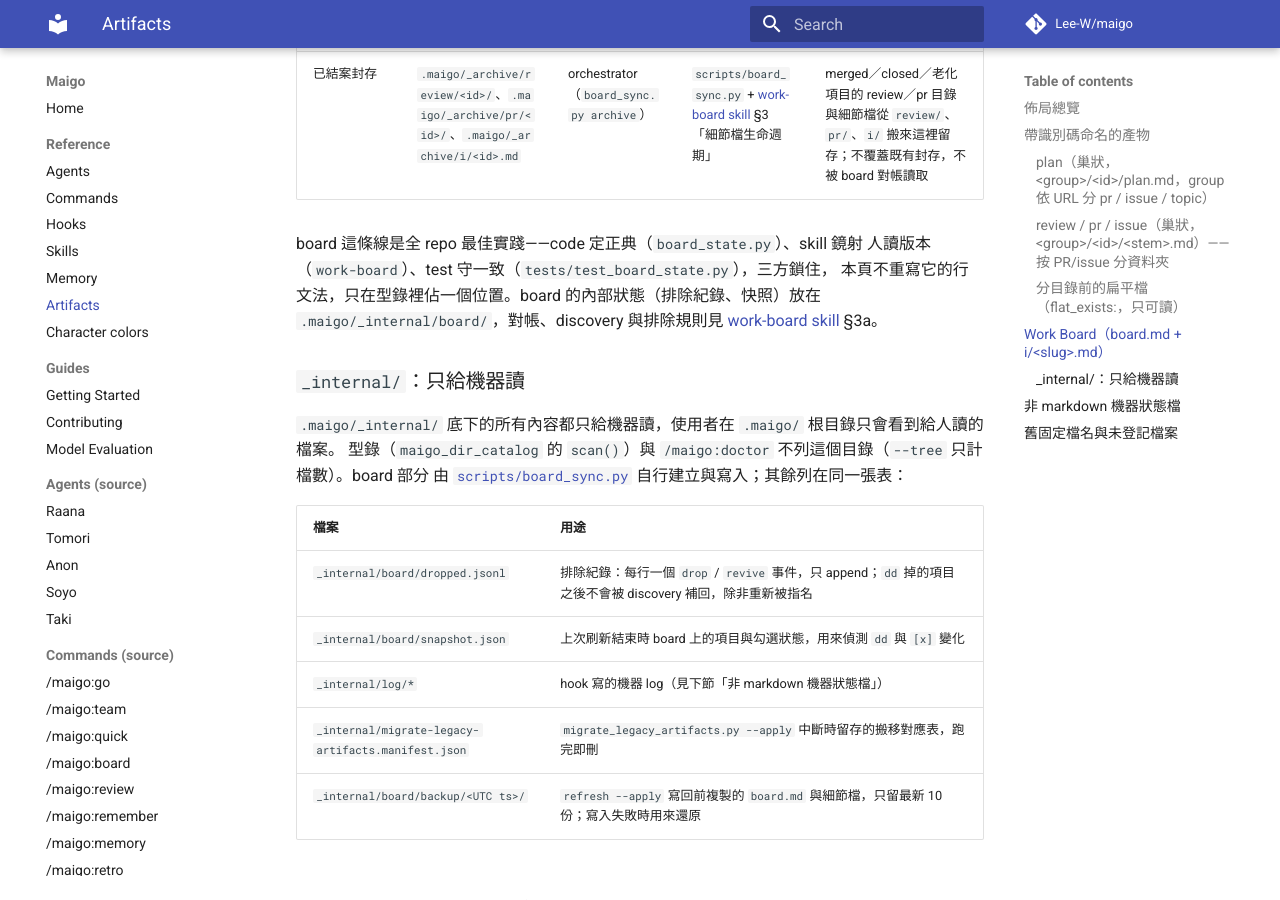
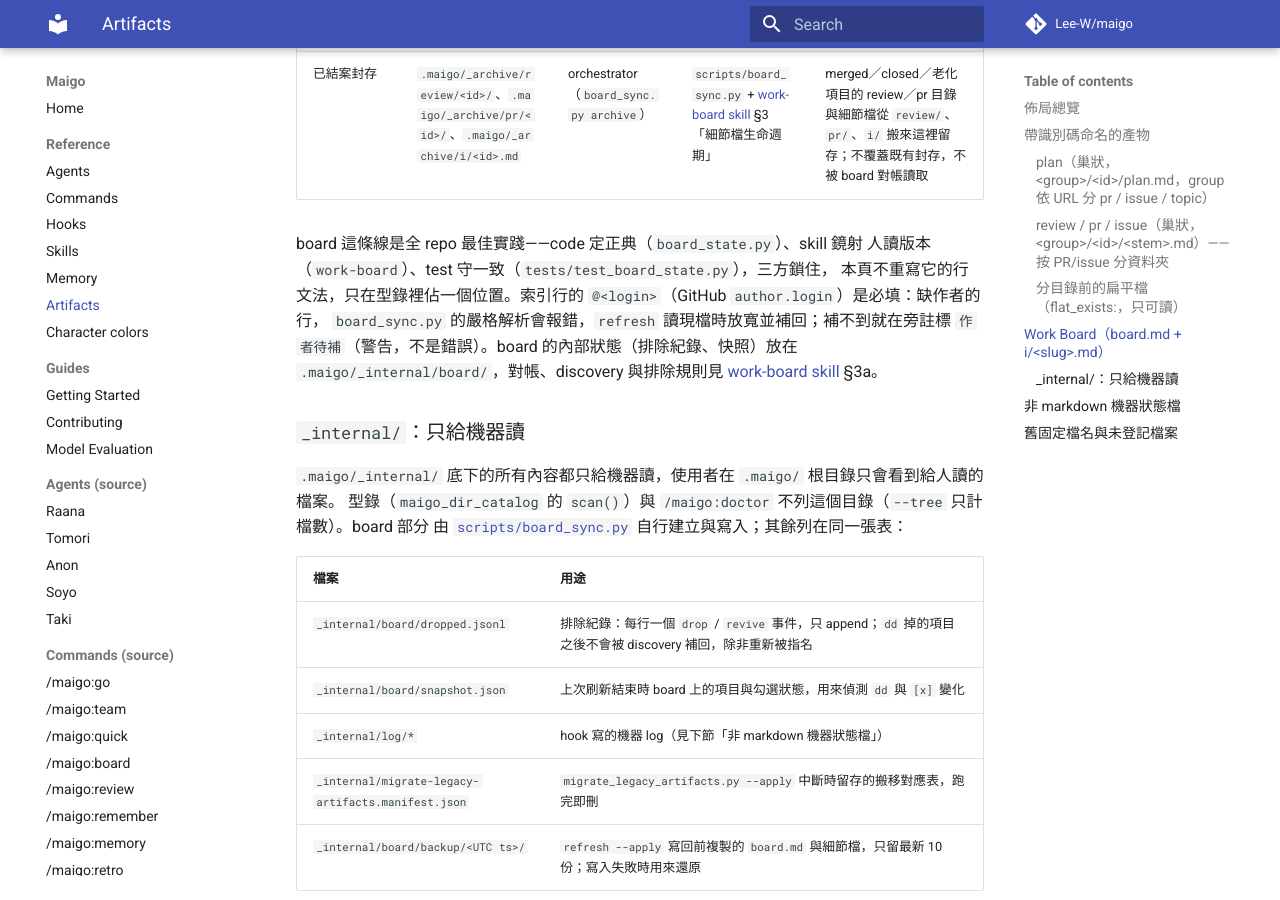
Before and after one commit to Lee-W/maigo, an MkDocs documentation site: the page built from docs/reference/artifacts.md, in a window 1280 px wide and 900 px high, scrolled down 3354 px. Built offline with MkDocs 1.6.1 and Material for MkDocs 9.7.7, drawn with Linux system fonts in a browser that asks for light colours; comment, search, counter and statistics services are not loaded.

Commit message:
docs(work-board): make @login mandatory in the line grammar

```diff
--- a/docs/reference/artifacts.md
+++ b/docs/reference/artifacts.md
@@ -96,7 +96,8 @@
 
 board 這條線是全 repo 最佳實踐——code 定正典（`board_state.py`）、skill 鏡射
 人讀版本（`work-board`）、test 守一致（`tests/test_board_state.py`），三方鎖住，
-本頁不重寫它的行文法，只在型錄裡佔一個位置。board 的內部狀態（排除紀錄、快照）放在
+本頁不重寫它的行文法，只在型錄裡佔一個位置。索引行的 `@<login>`（GitHub `author.login`）是必填：缺作者的行，
+`board_sync.py` 的嚴格解析會報錯，`refresh` 讀現檔時放寬並補回；補不到就在旁註標 `作者待補`（警告，不是錯誤）。board 的內部狀態（排除紀錄、快照）放在
 `.maigo/_internal/board/`，對帳、discovery 與排除規則見 [work-board skill](../skills/work-board.md) §3a。
 
 ### `_internal/`：只給機器讀
```
Also changed, not shown: commands/board.md (+2 -0 lines), skills/work-board/SKILL.md (+11 -7 lines).
